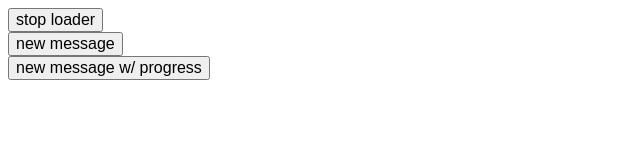
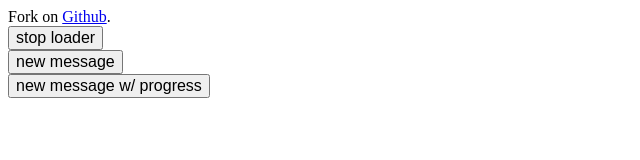
Before and after one commit to jboadas/Loader.js, a plain HTML site: page index.html in a window 1280 px wide. Shown: the whole page, without its empty margins (0-640 px from the left). Drawn offline with Linux system fonts and the light colour scheme.

Commit message:
update with github link

```diff
--- a/demo.html
+++ b/index.html
@@ -52,6 +52,7 @@ window.onload = function() {
 };
 
 </script>
+Fork on <a href="https://github.com/mudcube/Loader.js">Github</a>.<br>
 <input value="stop loader" type="button" onclick="loader.stop()" style="font-size: 1em"><br>
 <input value="new message" type="button" onclick="loader.message('loading...');" style="font-size: 1em"><br>
 <input value="new message w/ progress" type="button" onclick="messageWithProgress('test', 2)" style="font-size: 1em">
```
